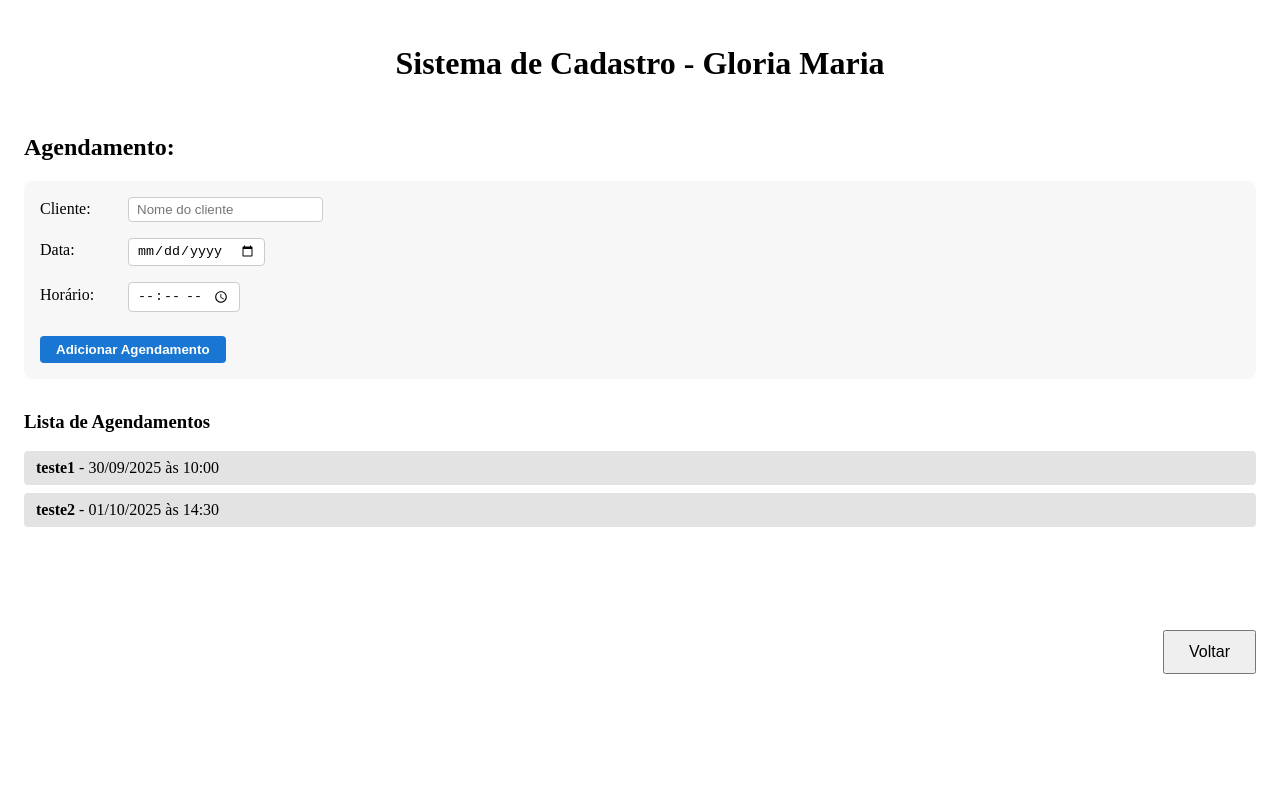
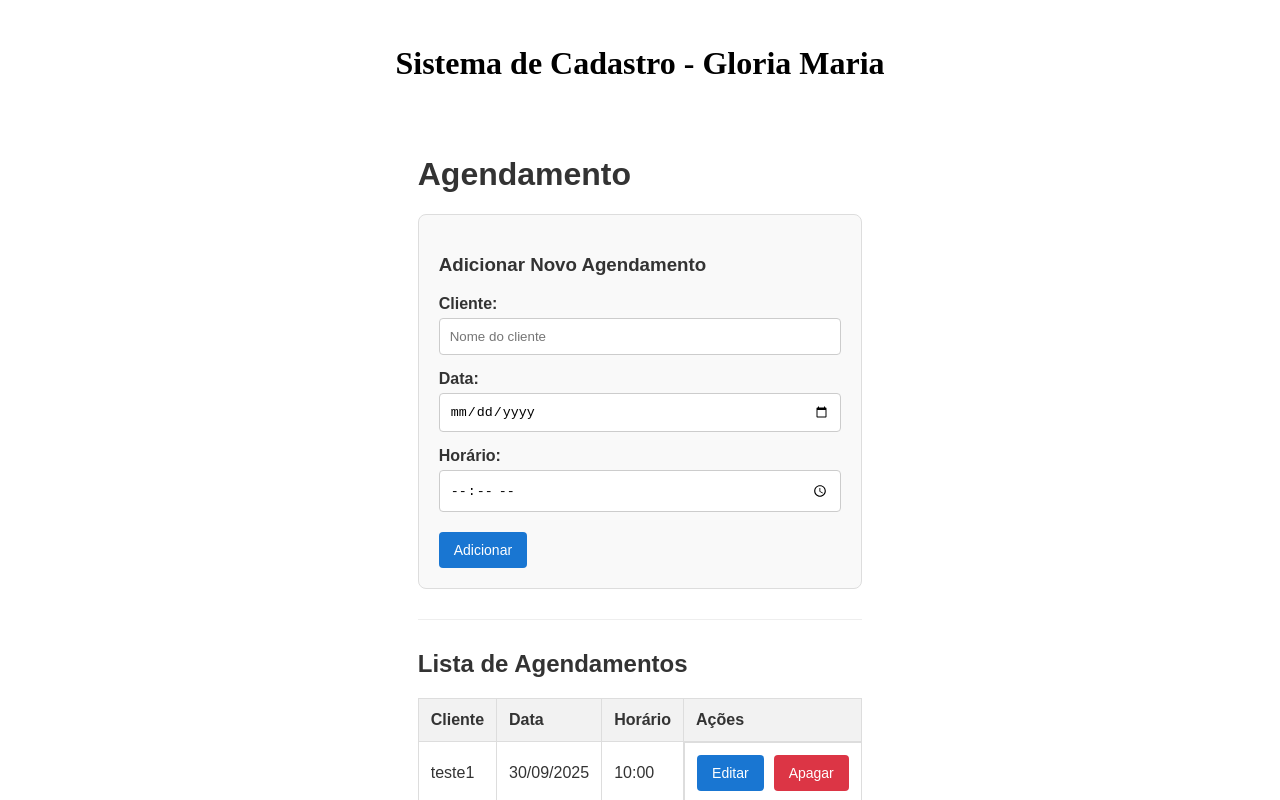
Before and after one commit to fundaoimd/projeto_es_frontend, a Vue app: page / in a window 1280 px wide. Both pictures are taken after a click on the button "Ir para Agendamento". Shown: the top 800 px of the page. Built offline with nearby package versions, Linux system fonts and the light colour scheme.

Commit message:
feat: Atualizando o código para deixar padronizado com o modulo CLIENTES

```diff
--- a/src/components/Agendamento.vue
+++ b/src/components/Agendamento.vue
@@ -1,6 +1,8 @@
 <script setup lang="ts">
 import { ref } from 'vue';
 
+// Define um "molde" (interface) para garantir que todos os objetos de agendamento
+// tenham sempre os mesmos campos (id, cliente, data, horario).
 interface Agendamento {
   id: number;
   cliente: string;
@@ -8,22 +10,64 @@ interface Agendamento {
   horario: string;
 }
 
+// --- VARIÁVEIS DE ESTADO ---
+// 'agendamentos' é a nossa lista de agendamentos, que começa com alguns exemplos.
 const agendamentos = ref<Agendamento[]>([
   { id: 1, cliente: 'teste1', data: '2025-09-30', horario: '10:00' },
   { id: 2, cliente: 'teste2', data: '2025-10-01', horario: '14:30' },
 ]);
 
-const novoAgendamento = ref<Agendamento>({ id: 0, cliente: '', data: '', horario: '' });
+// 'formData' representa os dados do formulário. Começa com valores vazios.
+const formData = ref<Agendamento>({ id: 0, cliente: '', data: '', horario: '' });
 
-function adicionarAgendamento() {
-  if (novoAgendamento.value.cliente && novoAgendamento.value.data && novoAgendamento.value.horario) {
-    agendamentos.value.push({
-      ...novoAgendamento.value,
-      id: agendamentos.value.length + 1
-    });
-    novoAgendamento.value = { id: 0, cliente: '', data: '', horario: '' };
+// 'isEditing' controla se o formulário está em modo de criação ou edição.
+const isEditing = ref(false);
+
+// --- FUNÇÕES ---
+
+// Função para limpar o formulário e voltar ao modo de criação.
+const resetForm = () => {
+  formData.value = { id: 0, cliente: '', data: '', horario: '' };
+  isEditing.value = false;
+};
+
+// Função executada quando o formulário é submetido.
+const handleSubmit = () => {
+  if (formData.value.cliente && formData.value.data && formData.value.horario) {
+    if (isEditing.value) {
+      // Atualiza o agendamento existente
+      const idx = agendamentos.value.findIndex(a => a.id === formData.value.id);
+      if (idx !== -1) {
+        agendamentos.value[idx] = { ...formData.value };
+      }
+    } else {
+      // Adiciona novo agendamento
+      agendamentos.value.push({
+        ...formData.value,
+        id: agendamentos.value.length > 0 ? Math.max(...agendamentos.value.map(a => a.id)) + 1 : 1
+      });
+    }
+    resetForm();
   }
-}
+};
+
+// Função chamada quando o botão "Editar" de um agendamento é clicado.
+const handleEdit = (agendamento: Agendamento) => {
+  formData.value = { ...agendamento };
+  isEditing.value = true;
+};
+
+// Função chamada quando o botão "Apagar" é clicado.
+const handleDelete = (id: number) => {
+  if (confirm('Tem certeza que deseja apagar este agendamento?')) {
+    agendamentos.value = agendamentos.value.filter(a => a.id !== id);
+    if (isEditing.value && formData.value.id === id) {
+      resetForm();
+    }
+  }
+};
+
+// Função para formatar a data para o padrão brasileiro.
 function formatarDataBR(dataISO: string): string {
   if (!dataISO) return '';
   const [ano, mes, dia] = dataISO.split('-');
@@ -32,62 +76,132 @@ function formatarDataBR(dataISO: string): string {
 </script>
 
 <template>
-  <div>
-    <h2>Agendamento:</h2>
-    <form @submit.prevent="adicionarAgendamento" style="margin-bottom: 2rem; background: #f7f7f7; padding: 1rem; border-radius: 8px;">
-      <div style="margin-bottom: 1rem;">
-        <label>Cliente:</label>
-        <input v-model="novoAgendamento.cliente" type="text" placeholder="Nome do cliente" required />
+  <div class="container">
+    <h1>Agendamento</h1>
+
+    <form @submit.prevent="handleSubmit" class="form-card">
+      <h3>{{ isEditing ? 'Editar Agendamento' : 'Adicionar Novo Agendamento' }}</h3>
+
+      <div class="form-group">
+        <label for="cliente">Cliente:</label>
+        <input id="cliente" v-model="formData.cliente" type="text" placeholder="Nome do cliente" required />
       </div>
-      <div style="margin-bottom: 1rem;">
-        <label>Data:</label>
-        <input v-model="novoAgendamento.data" type="date" required />
+
+      <div class="form-group">
+        <label for="data">Data:</label>
+        <input id="data" v-model="formData.data" type="date" required />
       </div>
-      <div style="margin-bottom: 1rem;">
-        <label>Horário:</label>
-        <input v-model="novoAgendamento.horario" type="time" required />
+
+      <div class="form-group">
+        <label for="horario">Horário:</label>
+        <input id="horario" v-model="formData.horario" type="time" required />
       </div>
-      <button type="submit">Adicionar Agendamento</button>
+
+      <div class="form-actions">
+        <button type="submit">{{ isEditing ? 'Atualizar' : 'Adicionar' }}</button>
+        <button v-if="isEditing" type="button" @click="resetForm">Cancelar</button>
+      </div>
     </form>
 
-    <h3>Lista de Agendamentos</h3>
-    <ul>
-      <li v-for="ag in agendamentos" :key="ag.id">
-        <strong>{{ ag.cliente }}</strong> - {{ formatarDataBR(ag.data) }} às {{ ag.horario }}
-      </li>
-    </ul>
+    <hr />
+
+    <h2>Lista de Agendamentos</h2>
+    <table class="agendamento-table">
+      <thead>
+        <tr>
+          <th>Cliente</th>
+          <th>Data</th>
+          <th>Horário</th>
+          <th>Ações</th>
+        </tr>
+      </thead>
+      <tbody>
+        <tr v-if="agendamentos.length === 0">
+          <td colspan="4">Nenhum agendamento encontrado.</td>
+        </tr>
+        <tr v-for="ag in agendamentos" :key="ag.id">
+          <td>{{ ag.cliente }}</td>
+          <td>{{ formatarDataBR(ag.data) }}</td>
+          <td>{{ ag.horario }}</td>
+          <td class="actions">
+            <button @click="handleEdit(ag)">Editar</button>
+            <button class="delete" @click="handleDelete(ag.id)">Apagar</button>
+          </td>
+        </tr>
+      </tbody>
+    </table>
   </div>
 </template>
 
 <style scoped>
-form label {
-  display: inline-block;
-  width: 80px;
+.container {
+  max-width: 800px;
+  margin: 0 auto;
+  padding: 20px;
+  font-family: sans-serif;
+  color: #333;
 }
-form input {
-  margin-left: 8px;
-  padding: 4px 8px;
-  border-radius: 4px;
+.form-card {
+  background: #f9f9f9;
+  padding: 20px;
+  border-radius: 8px;
+  margin-bottom: 30px;
+  border: 1px solid #ddd;
+}
+.form-group {
+  margin-bottom: 15px;
+}
+.form-group label {
+  display: block;
+  margin-bottom: 5px;
+  font-weight: bold;
+}
+.form-group input {
+  width: 100%;
+  padding: 10px;
+  box-sizing: border-box;
   border: 1px solid #ccc;
-}
-form button {
-  margin-top: 8px;
-  padding: 6px 16px;
-  border-radius: 4px;
-  border: none;
-  background: #1976d2;
-  color: #fff;
-  font-weight: bold;
-  cursor: pointer;
-}
-ul {
-  list-style: none;
-  padding: 0;
-}
-li {
-  background: #e3e3e3;
-  margin-bottom: 8px;
-  padding: 8px 12px;
   border-radius: 4px;
 }
+.form-actions {
+  display: flex;
+  gap: 10px;
+  margin-top: 20px;
+}
+button {
+  padding: 10px 15px;
+  border: none;
+  border-radius: 4px;
+  cursor: pointer;
+  background-color: #1976d2;
+  color: white;
+  font-size: 14px;
+}
+button.delete {
+  background-color: #dc3545;
+}
+button:hover {
+  opacity: 0.9;
+}
+hr {
+  border: none;
+  border-top: 1px solid #eee;
+  margin: 30px 0;
+}
+.agendamento-table {
+  width: 100%;
+  border-collapse: collapse;
+}
+.agendamento-table th, .agendamento-table td {
+  border: 1px solid #ddd;
+  padding: 12px;
+  text-align: left;
+}
+.agendamento-table th {
+  background-color: #f2f2f2;
+}
+.agendamento-table .actions {
+  display: flex;
+  gap: 10px;
+}
 </style>
```
